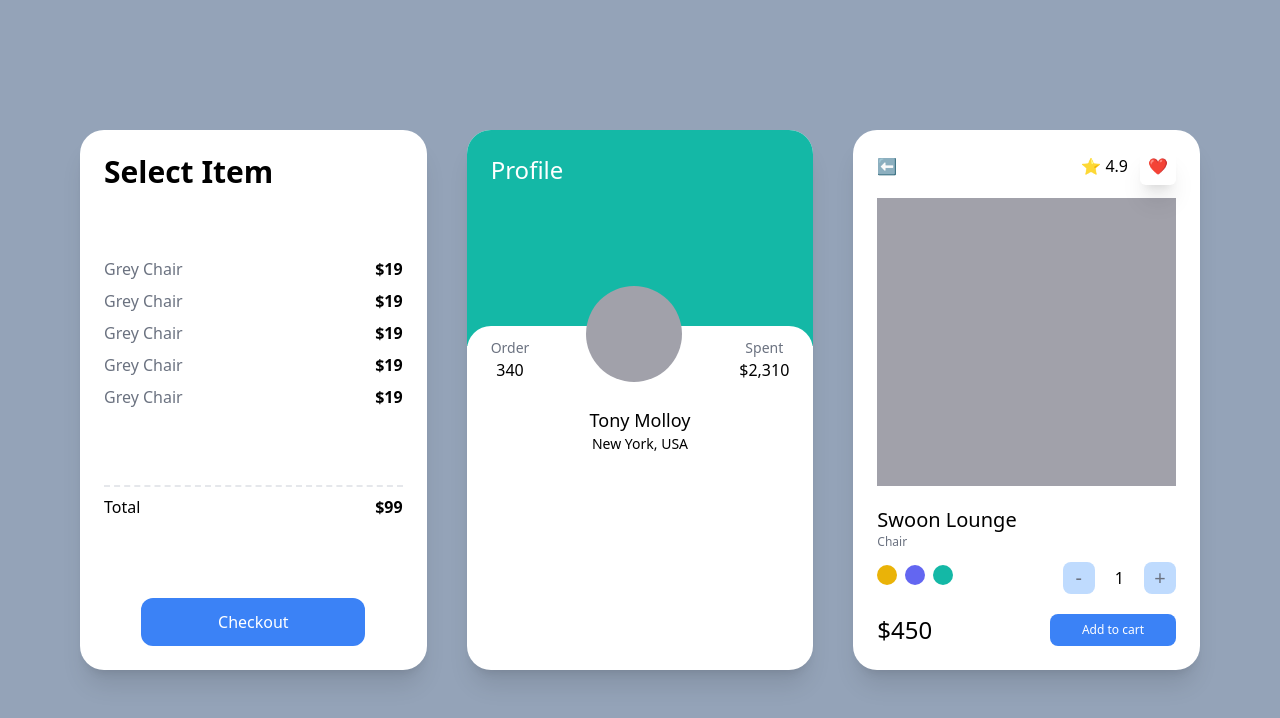
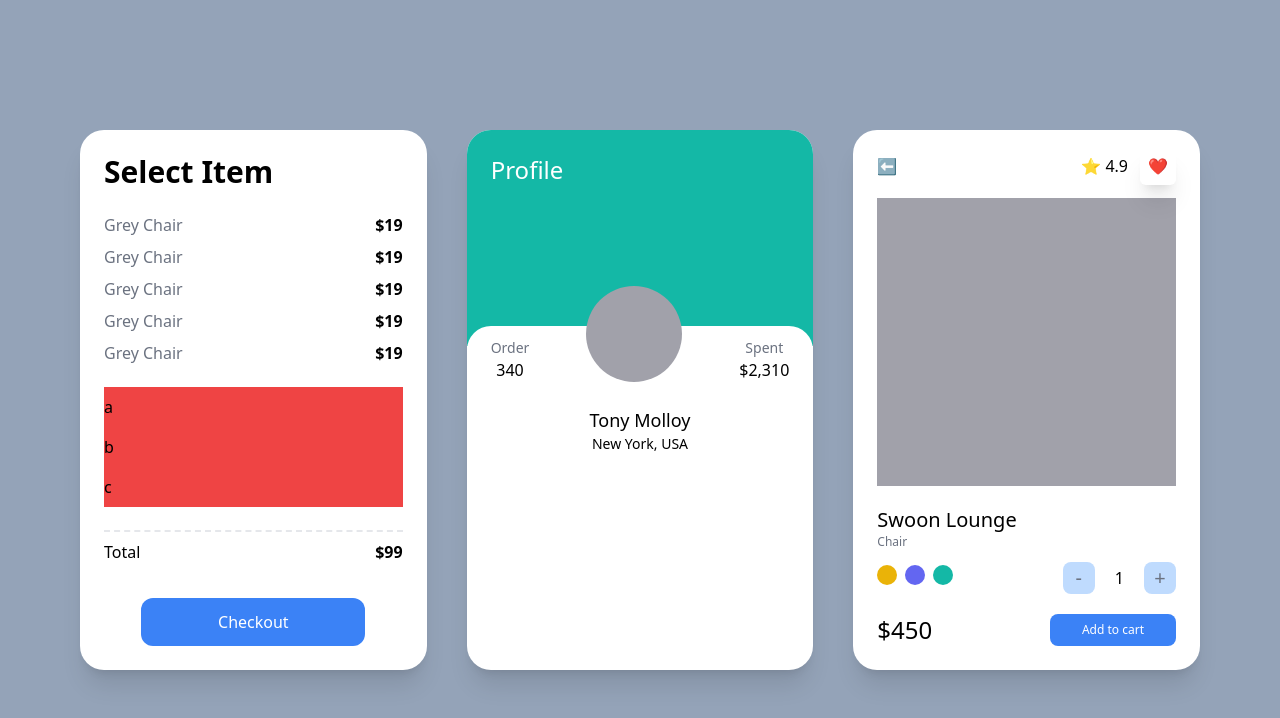
Before and after one commit to Heejae0704/carrot-market, a Next.js app: page /tailwindPractice in a window 1280 px wide. Shown: the top 718 px of the page. Built offline with nearby package versions, Linux system fonts and the light colour scheme.

Commit message:
test in personal mac

```diff
--- a/pages/tailwindPractice.tsx
+++ b/pages/tailwindPractice.tsx
@@ -18,13 +18,13 @@ const Home: NextPage = () => {
             </div>
           ))}
         </ul>
-        {/* <ul>
+        <ul>
           {['a', 'b', 'c', ''].map((c, i) => (
             <li className="bg-red-500 py-2 empty:hidden" key={i}>
               {c}
             </li>
           ))}
-        </ul> */}
+        </ul>
         <div className="flex justify-between mt-2 pt-2 border-t-2 border-dashed">
           <span>Total</span>
           <span className="font-semibold ">$99</span>
```
Also changed, not shown: 1 other file (tests, documents, lock files or other folders).
